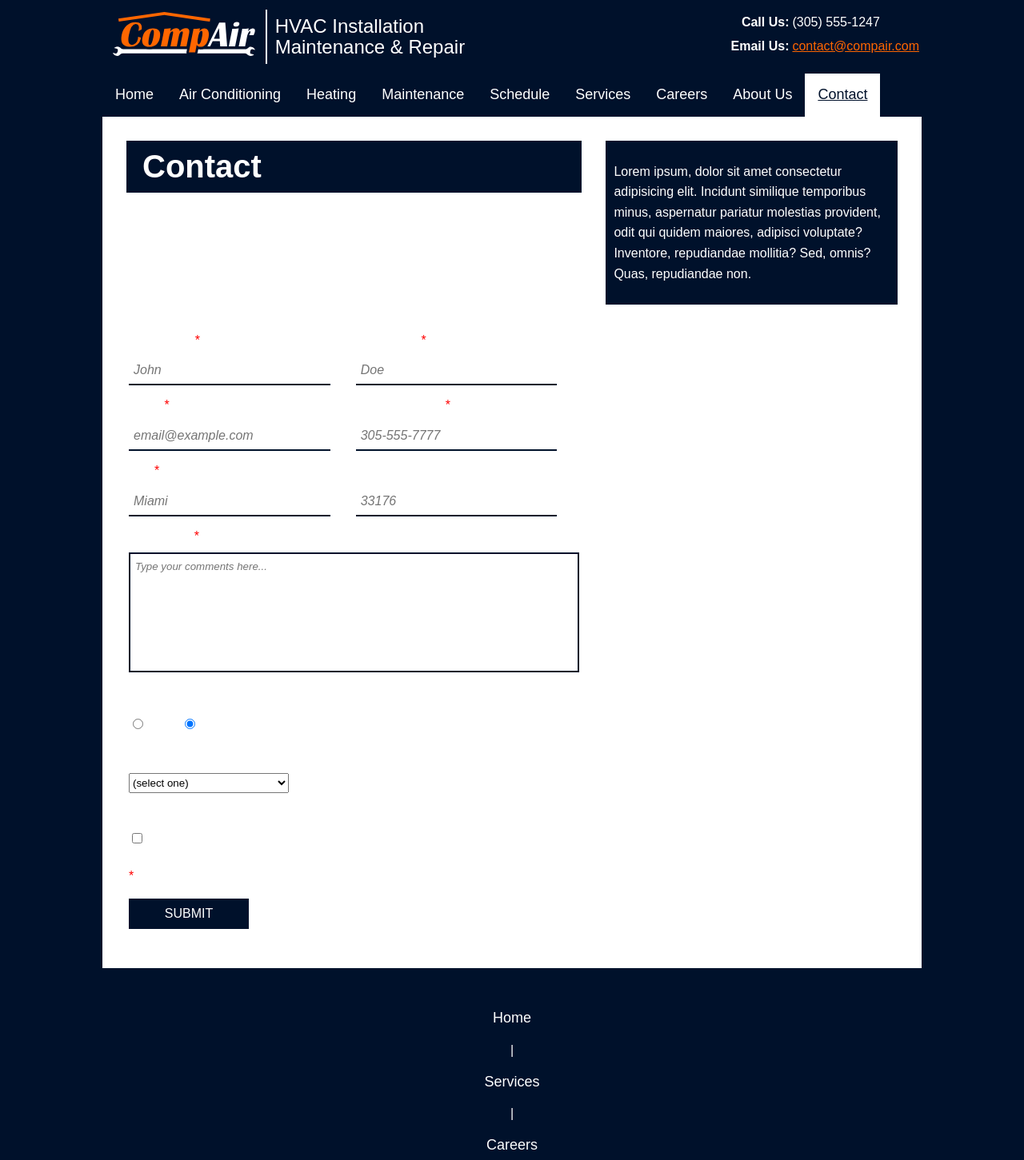
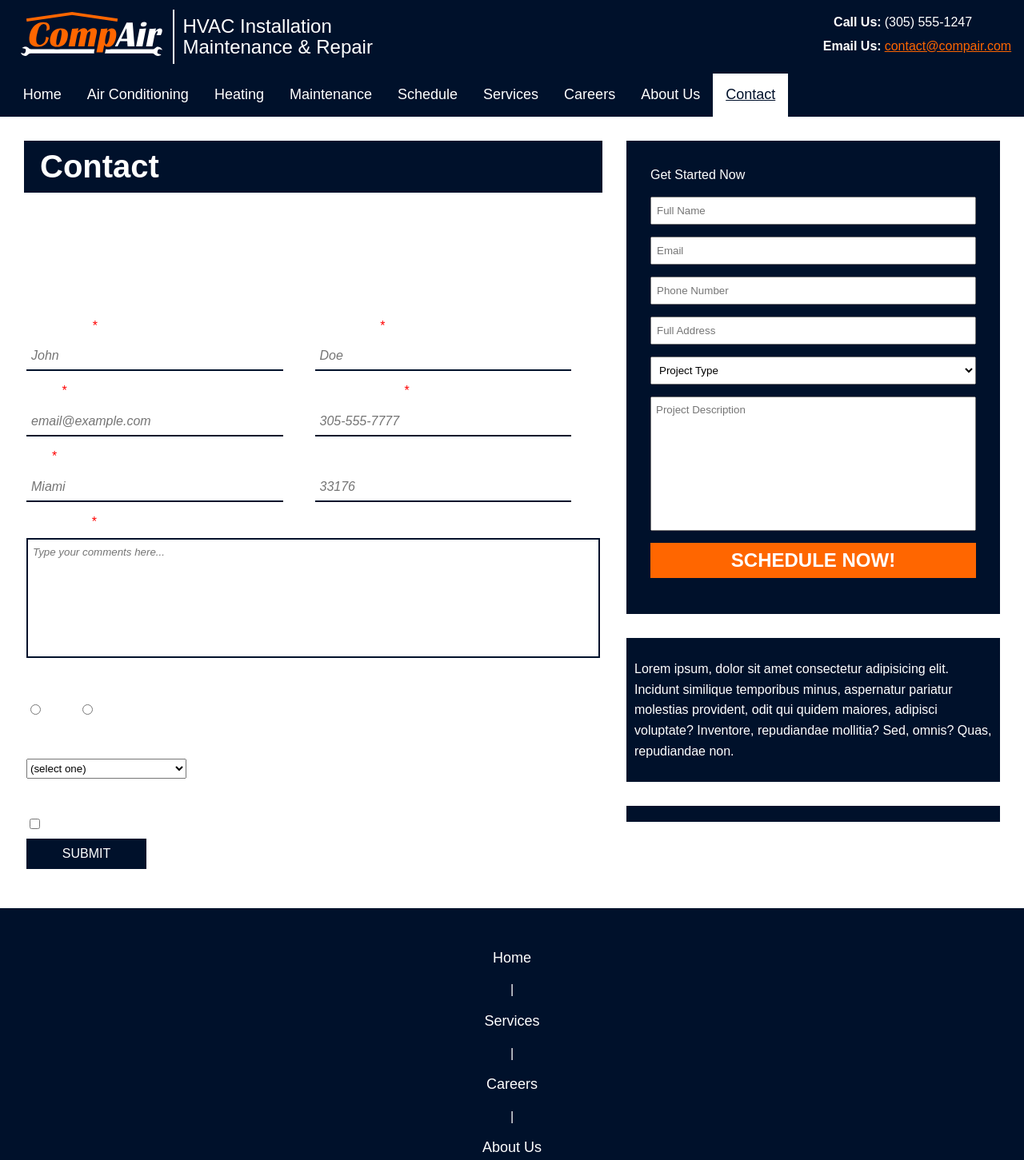
Before and after one commit to reinielfc/mdc-compair-php, a PHP site: page /contact.php in a window 1280 px wide. Shown: the top 1451 px of the page at 80% size. Run offline with PHP 8.4, Linux system fonts and the light colour scheme; data that the repository does not hold is empty; some libraries are stand-ins or nearby versions.

Commit message:
accomodated for and added new aside funtionality

```diff
--- a/about-us.php
+++ b/about-us.php
@@ -64,6 +64,7 @@
 _END;
 
 require_once './templates/aside.php';
+printAsides('aside-schedule-form.php', 'aside-dummy.php');
 
 echo "\t</div>";
 
--- a/careers.php
+++ b/careers.php
@@ -15,6 +15,7 @@
 _END;
 
 require_once './templates/aside.php';
+printAsides('aside-schedule-form.php', 'aside-dummy.php');
 
 echo "\t</div>";
 
--- a/contact.php
+++ b/contact.php
@@ -1,7 +1,5 @@
 <?php
 $title = 'Contact';
-$fnameErr = $lnameErr = $emailErr = $phoneErr = $cityErr = $zipErr = $commentsErr = "";
-$fname = $lname = $email = $phone = $city = $zip = $comments = "";
 $ready = true;
 
 if (isset($_POST['submit'])) {
@@ -14,6 +12,10 @@
         $conn->open();
         $conn->insertRecord('contact_form', $_POST);
         $conn->close();
+        $statusMsg = "Submitted!";
+        header("Location: index.php");
+    } else {
+        $statusMsg = "<span>*</span> Check that all fields with an asterisk are filled correctly.";
     }
 
 }
@@ -21,10 +23,12 @@
 require_once './templates/header.php';
 
 echo <<< _END
+    <link rel="stylesheet" type="text/css" href="css/main-form.css">
+
     <div class="main container">
         <section id="main">
             <div id="main-heading">
-                <h1>$title</h1>
+                <h1>Contact</h1>
             </div>
 
 
@@ -35,7 +39,7 @@
                 <li>Fill out the following form:</li>
             </ul>
 
-            <form id="contact-form" action="contact.php" method="POST" autocomplete="on">
+            <form action="contact.php" method="POST" autocomplete="on">
                 <table>
                     <tr>
                         <td>
@@ -76,11 +80,11 @@
                             <label>I'd Prefer To Be Contacted By</label>
                             <ul class="choice-list">
                                 <li>
-                                    <input type="radio" name="contact_pref" id="email-pref" value="email" checked="true">
+                                    <input type="radio" name="contact_pref" id="email-pref" value="email">
                                     <label for="email-pref">Email</label>
                                 </li>
                                 <li>
-                                    <input type="radio" name="contact_pref" id="phone-pref" value="phone" checked="false">
+                                    <input type="radio" name="contact_pref" id="phone-pref" value="phone">
                                     <label for="phone-pref">Phone</label>
                                 </li>
                             </ul>
@@ -116,9 +120,8 @@
                     </tr>
                     <tr>
                         <td colspan="2">
-                            <p><span>*</span> Check that all fields with an asterisk are filled.</p>
                             <input type="submit" name="submit" value="SUBMIT">
-                            <p></p>
+                            <p>$statusMsg</p>
                         </td>
                     </tr>
                 </table>
@@ -127,7 +130,7 @@
 _END;
 
 require_once './templates/aside.php';
-//require_once './templates/contact-table-print.php';
+printAsides('aside-schedule-form.php', 'aside-dummy.php', 'contact-table-print.php');
 
 echo "\t</div>";
 
--- /dev/null
+++ b/css/aside-form.css
@@ -0,0 +1,66 @@
+aside form {
+    color: #fff;
+    padding: 20px;
+}
+
+aside form > *{
+    display: block;
+    width: 100%;
+    margin: 15px 0px;
+    padding: 8px 6px;
+    font-family: inherit;
+}
+
+aside form p {
+    margin: 0;
+    padding: 0;
+}
+
+aside form textarea {
+    resize: none;
+}
+
+aside form input {
+    color: #555;
+    font-size: 10pt;
+    font-weight: normal;
+}
+
+aside form input:focus {
+    color: #f60;
+    font-weight: bold;
+}
+
+aside form input:focus::placeholder {
+    color: #555;
+    font-weight: normal;
+}
+
+aside form input[type="submit"] {
+    border: none;
+    font-size: 150%;
+    font-weight: bold;
+    background-color: #f60;
+    color: #fff;
+    transition: all .05s ease-in-out;
+}
+
+aside form input[type="submit"]:hover {
+    cursor: pointer;
+    transform: scale(1.05);
+}
+
+aside form input[type="submit"]:active {
+    transform: scale(1);
+}
+
+aside form .notice-animation {
+    animation-name: notice-me;
+    animation-duration: 1s;
+}
+
+@keyframes notice-me {
+    50% {
+        transform: scale(1.05);
+    }
+}
--- a/css/contact-form.css
+++ b/css/main-form.css
@@ -1,21 +1,21 @@
-#contact-form span {
+#main form span {
     color: #f00;
 }
 
-#contact-form table {
+#main form table {
     width: 100%;
 }
 
-#contact-form label {
+#main form label {
     display: block;
     margin: 8px 0;
 }
 
-#contact-form .container {
+#main form .container {
   margin: 0;
 }
 
-#contact-form input[type="text"]{
+#main form input[type="text"]{
     width: 90%;
     border: none;
     border-bottom: 2px solid;
@@ -24,7 +24,7 @@
     font-size: 12pt;
 }
 
-#contact-form input[type="submit"] {
+#main form input[type="submit"] {
     box-sizing: border-box;
     border: none;
     width: 150px;
@@ -34,32 +34,35 @@
     color: #fff;
 }
 
-#contact-form input[type="submit"]:hover {
+#main form input[type="submit"]:hover {
     text-decoration: underline;
     cursor: pointer;
 }
 
-#contact-form input[type="text"]:focus {
-    border-color: #f60;
+#main form input[type="submit"]:active {
+    background-color: #f60;
+}
+
+#main form input[type="text"]:focus {
     color: #f60;
     outline: none;
 }
 
-#contact-form textarea:focus {
+#main form textarea:focus {
     border-color: #00112b;
 }
 
-#contact-form input[type="text"]:placeholder-shown,
-#contact-form textarea:placeholder-shown {
+#main form input[type="text"]:placeholder-shown,
+#main form textarea:placeholder-shown {
     font-style: italic;
 }
 
-#contact-form input[type="text"]:focus::placeholder,
-#contact-form textarea:focus::placeholder {
+#main form input[type="text"]:focus::placeholder,
+#main form textarea:focus::placeholder {
     color: transparent;
 }
 
-#contact-form textarea {
+#main form textarea {
     box-sizing: border-box;
     resize: none;
     width: 100%;
@@ -69,17 +72,17 @@
     font-family: inherit;
 }
 
-#contact-form .choice-list {
+#main form .choice-list {
     list-style-type: none;
     padding: 0;
     margin: 0;
 }
 
-#contact-form .choice-list label {
+#main form .choice-list label {
     display: inline;
 }
 
-#contact-form select {
+#main form select {
     width: 200px;
     height: 25px;
 }
--- a/css/main.css
+++ b/css/main.css
@@ -64,6 +64,11 @@
     border-right-color: #ffffff;
     border-right-style: solid;
     border-right-width: 2px;
+    transition: all .2s ease-in-out;
+}
+
+#main-header .left a img:hover {
+    transform: scale(1.05);
 }
 
 #main-header .right h3 {
@@ -141,7 +146,7 @@
 
 #main {
     float: left;
-    width: 60%;
+    width: 70%;
     background-color: #ffffff;
     padding: 30px;
     padding-right: 15px;
@@ -163,18 +168,18 @@
 
 #sidebar {
     float: right;
-    width: 40%;
-    color: #ffffff;
+    width: 30%;
     padding: 30px;
     padding-left: 15px;
     box-sizing: border-box;
 }
 
 #sidebar .container {
-    background: #00112b;
+    background-color: #00112b;
+    color: white;
     width: auto;
     padding: 10px;
-    margin: 0;
+    margin-bottom: 30px;
 }
 
 #main-footer {
@@ -192,7 +197,15 @@
     color: #f60;
 }
 
-@media (max-width: 1200px) {
+@media (max-width: 1300px) {
+
+    #main {
+        width: 60%;
+    }
+
+    #sidebar {
+        width: 40%;
+    }
 
     .container {
         width: 98%;
@@ -202,6 +215,9 @@
         width: 100%;
     }
 
+}
+
+@media (max-width: 950px) {
     #main {
         width: 100%;
         float: none;
@@ -211,9 +227,4 @@
         width: 100%;
         float: none;
     }
-
-    #main-header .right {
-        float: left;
-    }
-
 }
--- a/index.php
+++ b/index.php
@@ -28,7 +28,9 @@
         </section>
 _END;
 
-require_once './templates/aside-schedule-form.php';
+require_once './templates/aside.php';
+printAsides('aside-schedule-form.php');
+
 
 echo "\t</div>";
 
--- /dev/null
+++ b/templates/aside-dummy.php
@@ -0,0 +1,9 @@
+<?php
+echo <<< _END
+\n
+            <div class="container">
+                <p>Lorem ipsum, dolor sit amet consectetur adipisicing elit. Incidunt similique
+                temporibus minus, aspernatur pariatur molestias provident, odit qui quidem maiores,
+                adipisci voluptate? Inventore, repudiandae mollitia? Sed, omnis? Quas, repudiandae non.</p>
+            </div>
+_END;
--- a/templates/aside-schedule-form.php
+++ b/templates/aside-schedule-form.php
@@ -1,14 +1,27 @@
 <?php
 echo <<< _END
 \n
-        <aside id="sidebar">
+            <link rel="stylesheet" type="text/css" href="css/aside-form.css">
+
             <div class="container">
                 <form id="schedule-form" action="schedule-form.php" method="POST" autocomplete="off">
-                    <input type="text" name="fullname" id="schedule-form-fullname" placeholder="Full Name">
-                    <input type="email" name="email" id="shcedule-form-email" placeholder="Phone Number">
-                    <input type="text" name="address" id="shcedule-form-address" placeholder="Full Address">
+                    <p>Get Started Now</p>
+                    <input type="text" name="fullname" id="schedule-form-fullname" placeholder="Full Name" required>
+                    <input type="email" name="email" id="shcedule-form-email" placeholder="Email" required>
+                    <input type="text" name="phone" id="shcedule-form-phone" placeholder="Phone Number" required>
+                    <input type="text" name="address" id="shcedule-form-address" placeholder="Full Address" required>
+                    <select name="project_type" id="schedule-form-project-type" required>
+                        <option value="">Project Type</option>
+                        <option>AC Repair</option>
+                        <option>AC Installation</option>
+                        <option>Heating Unit Repair</option>
+                        <option>Heating Unit Installation</option>
+                        <option>Refrigeration Unit Repair</option>
+                        <option>HVAC Maintenance</option>
+                    </select>
+                    <textarea name="project_desc" id="schedule-form-project-desc" cols="30" rows="10" placeholder="Project Description" required></textarea>
+                    <input type="submit" name="submit" value="SCHEDULE NOW!">
                 </form>
             </div>
-        </aside>\n
 _END;
 ?>
--- a/templates/aside.php
+++ b/templates/aside.php
@@ -1,12 +1,13 @@
 <?php
-echo <<< _END
-\n
-        <aside id="sidebar">
-            <div class="container">
-                <p>Lorem ipsum, dolor sit amet consectetur adipisicing elit. Incidunt similique
-                temporibus minus, aspernatur pariatur molestias provident, odit qui quidem maiores,
-                adipisci voluptate? Inventore, repudiandae mollitia? Sed, omnis? Quas, repudiandae non.</p>
-            </div>
-        </aside>\n
-_END;
+
+function printAsides(...$asides) {
+    echo "\t\t<aside id=\"sidebar\">";
+
+    foreach ($asides as $file) {
+        require_once("./templates/" . $file);
+    }
+
+    echo"\t\t</aside>\n";
+}
+
 ?>
--- a/templates/contact-table-print.php
+++ b/templates/contact-table-print.php
@@ -1,7 +1,6 @@
 <?php
 echo <<< _END
 \n
-        <aside id="sidebar">
             <div class="container">
 _END;
 
@@ -68,8 +67,7 @@
 $result->close();
 
 echo <<< _END
-            </div>
-        </aside>\n
+            </div>\n
 _END;
 
 ?>
```
Also changed, not shown: services.php (+25 -6 lines), form-complete.php (renamed from schedule-form.php).
